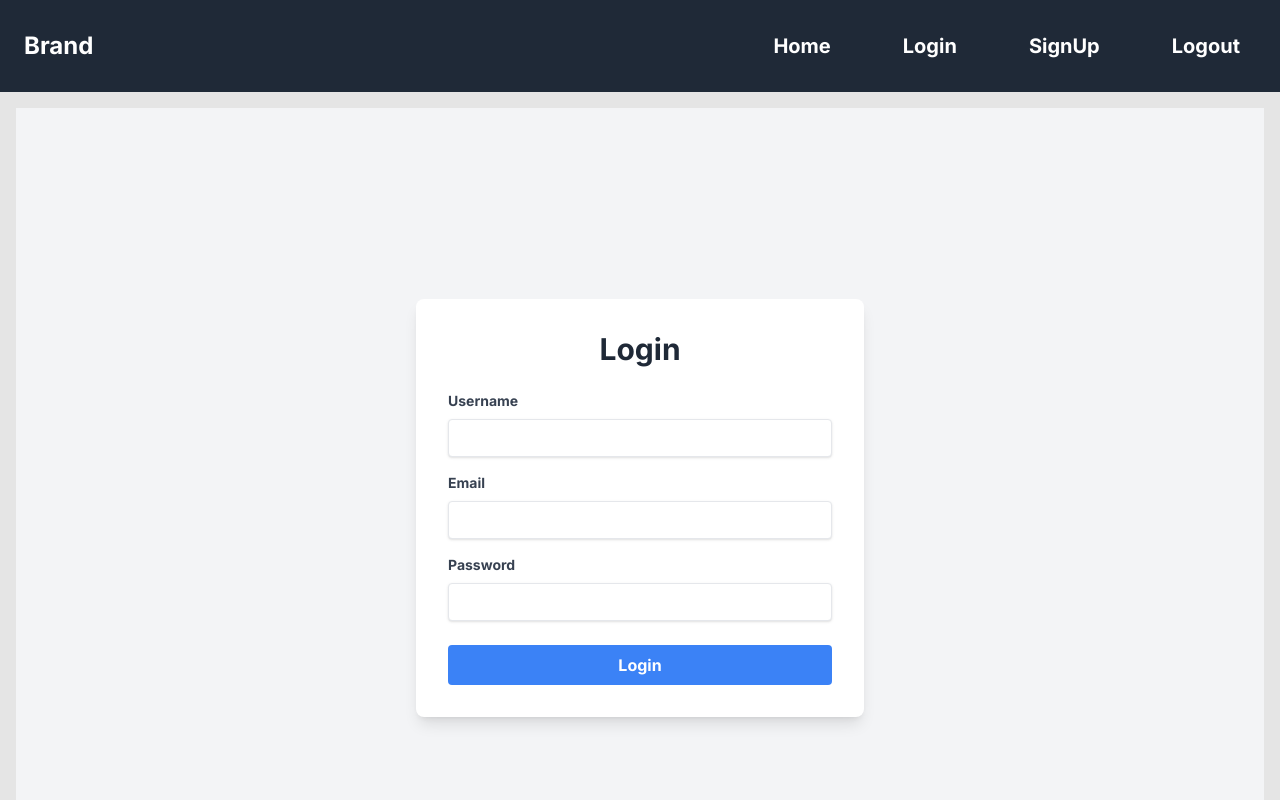
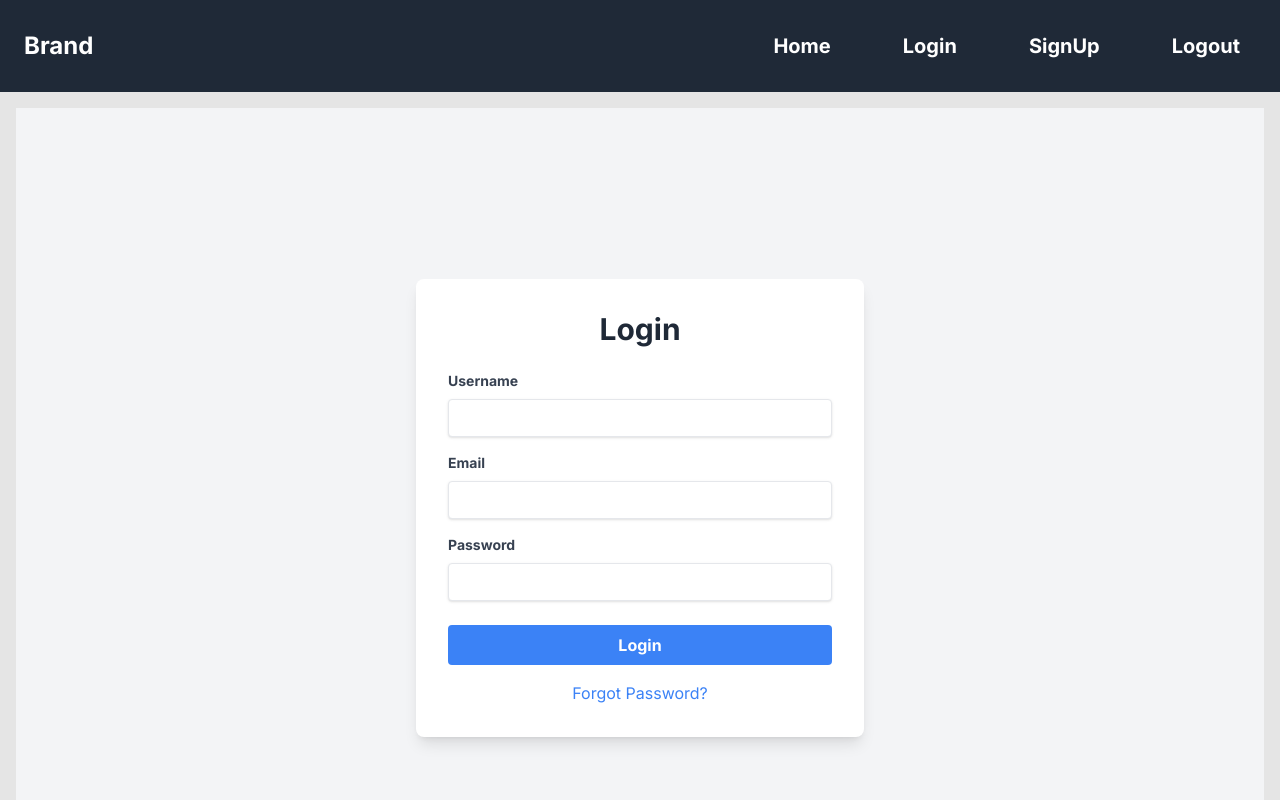
Before and after one commit to Fatima-Kabalan/login-signup-nextjs, a Next.js app: page /login in a window 1280 px wide. Shown: the top 800 px of the page. Built offline with nearby package versions, Linux system fonts and the light colour scheme.

Commit message:
adding the forgot password link

```diff
--- a/components/LoginForm.tsx
+++ b/components/LoginForm.tsx
@@ -1,5 +1,6 @@
 "use client";
 
+import Link from "next/link";
 import { useRouter } from "next/navigation";
 import { useState } from "react";
 
@@ -84,6 +85,14 @@ export default function LoginForm() {
         >
           Login
         </button>
+        <p className="text-center mt-4">
+          <Link
+            href="/forgot-password"
+            className="text-blue-500 hover:text-blue-700"
+          >
+            Forgot Password?
+          </Link>
+        </p>
       </form>
     </div>
   );
```
